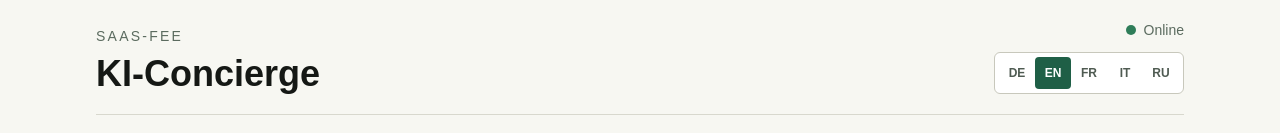
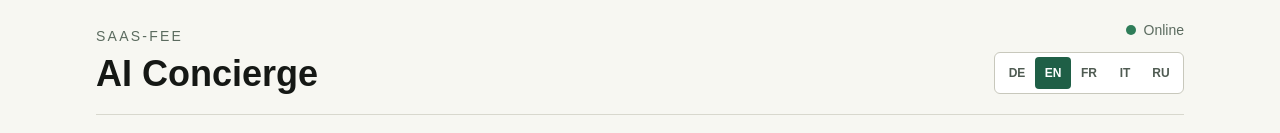
Before and after one commit to willyhaase/saas-fee-ai-concierge, a Next.js app: page /chat in a window 1280 px wide. Shown: the top 133 px of the page. Built offline with nearby package versions, Linux system fonts and the light colour scheme; no server answers.

Commit message:
Localize chat title fallback

```diff
--- a/src/app/chat-client.tsx
+++ b/src/app/chat-client.tsx
@@ -70,6 +70,7 @@ type UiLanguage = "de" | "en" | "ru" | "fr" | "it";
 const UI_TEXT: Record<
   UiLanguage,
   {
+    titleFallback: string;
     welcome: (propertyName?: string | null) => string;
     temporaryUnavailable: string;
     unexpectedResponse: string;
@@ -116,6 +117,7 @@ const UI_TEXT: Record<
   }
 > = {
   de: {
+    titleFallback: "KI-Concierge",
     welcome: (propertyName) =>
       propertyName
         ? `Willkommen in ${propertyName}. Ich bin Ihr KI-Concierge für Saas-Fee. Fragen Sie mich gerne zur Unterkunft, zu Restaurants, Aktivitäten, Bergbahnen, Wetter oder allem, was Sie während Ihres Aufenthalts brauchen.`
@@ -172,6 +174,7 @@ const UI_TEXT: Record<
     language: "Sprache",
   },
   en: {
+    titleFallback: "AI Concierge",
     welcome: (propertyName) =>
       propertyName
         ? `Welcome to ${propertyName}. I am your AI concierge for Saas-Fee. Ask me about the accommodation, restaurants, activities, mountain railways, weather, or anything you need during your stay.`
@@ -227,6 +230,7 @@ const UI_TEXT: Record<
     language: "Language",
   },
   ru: {
+    titleFallback: "Консьерж",
     welcome: (propertyName) =>
       propertyName
         ? `Добро пожаловать в ${propertyName}. Я ваш AI-консьерж по Saas-Fee. Спрашивайте про жильё, рестораны, активности, горные дороги, погоду и всё, что нужно во время проживания.`
@@ -282,6 +286,7 @@ const UI_TEXT: Record<
     language: "Язык",
   },
   fr: {
+    titleFallback: "Concierge IA",
     welcome: (propertyName) =>
       propertyName
         ? `Bienvenue à ${propertyName}. Je suis votre concierge IA pour Saas-Fee. Posez-moi vos questions sur le logement, les restaurants, les activités, les remontées mécaniques, la météo ou tout ce dont vous avez besoin pendant votre séjour.`
@@ -337,6 +342,7 @@ const UI_TEXT: Record<
     language: "Langue",
   },
   it: {
+    titleFallback: "Concierge IA",
     welcome: (propertyName) =>
       propertyName
         ? `Benvenuti a ${propertyName}. Sono il vostro concierge IA per Saas-Fee. Chiedetemi informazioni sull'alloggio, ristoranti, attività, impianti di risalita, meteo o qualsiasi cosa vi serva durante il soggiorno.`
@@ -1278,7 +1284,7 @@ export default function ChatClient({ mode, propertySlug }: ChatClientProps) {
               Saas-Fee
             </p>
             <h1 className="mt-2 text-3xl font-semibold tracking-normal text-[#151815] sm:text-4xl">
-              {propertyName ? `${propertyName} Concierge` : "KI-Concierge"}
+              {propertyName ? `${propertyName} Concierge` : ui.titleFallback}
             </h1>
           </div>
           <div className="flex flex-col gap-3 sm:items-end">
```
